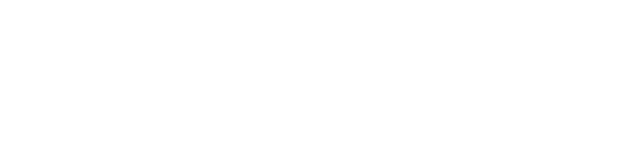
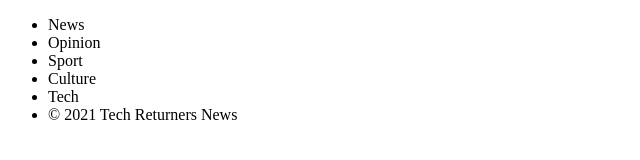
Before and after one commit to beccarothwell/accessibility-and-semantic-html, a plain HTML site: page index.html in a window 1280 px wide. Shown: the whole page, without its empty margins (0-640 px from the left). Drawn offline with Linux system fonts and the light colour scheme.

Commit message:
feat: Add header, main, and footer elements to body. Add nav element to header and footer. Add footer links to footer nav from point 18.

```diff
--- a/index.html
+++ b/index.html
@@ -3,7 +3,24 @@
   <head>
     <meta charset="UTF-8" />
     <meta name="viewport" content="width=device-width, initial-scale=1.0" />
-    <title>Document</title>
+    <title>Tech Returner News</title>
   </head>
-  <body></body>
+  <body>
+    <header>
+      <nav></nav>
+    </header>
+    <main></main>
+    <footer>
+      <nav>
+        <ul>
+          <li>News</li>
+          <li>Opinion</li>
+          <li>Sport</li>
+          <li>Culture</li>
+          <li>Tech</li>
+          <li>© 2021 Tech Returners News</li>
+        </ul>
+      </nav>
+    </footer>
+  </body>
 </html>
```
